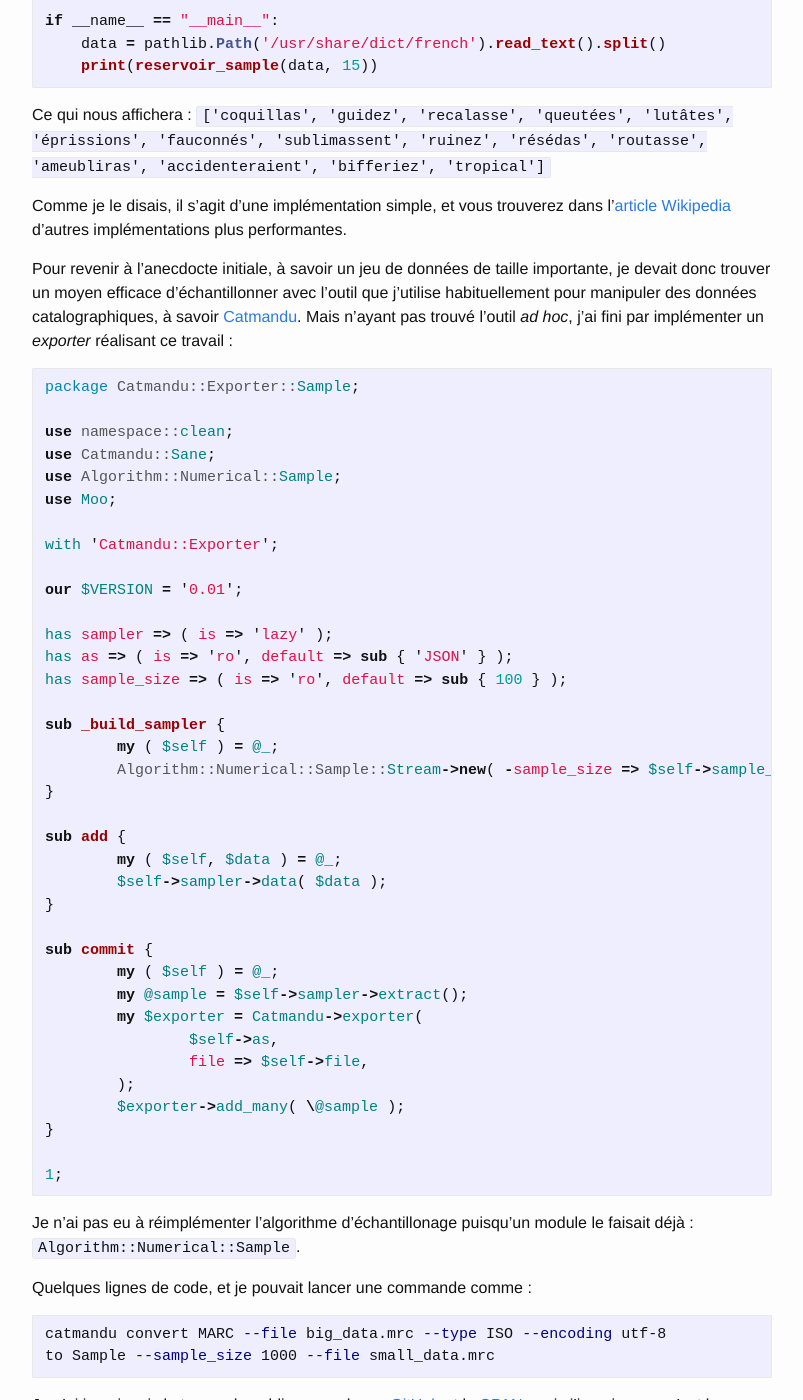
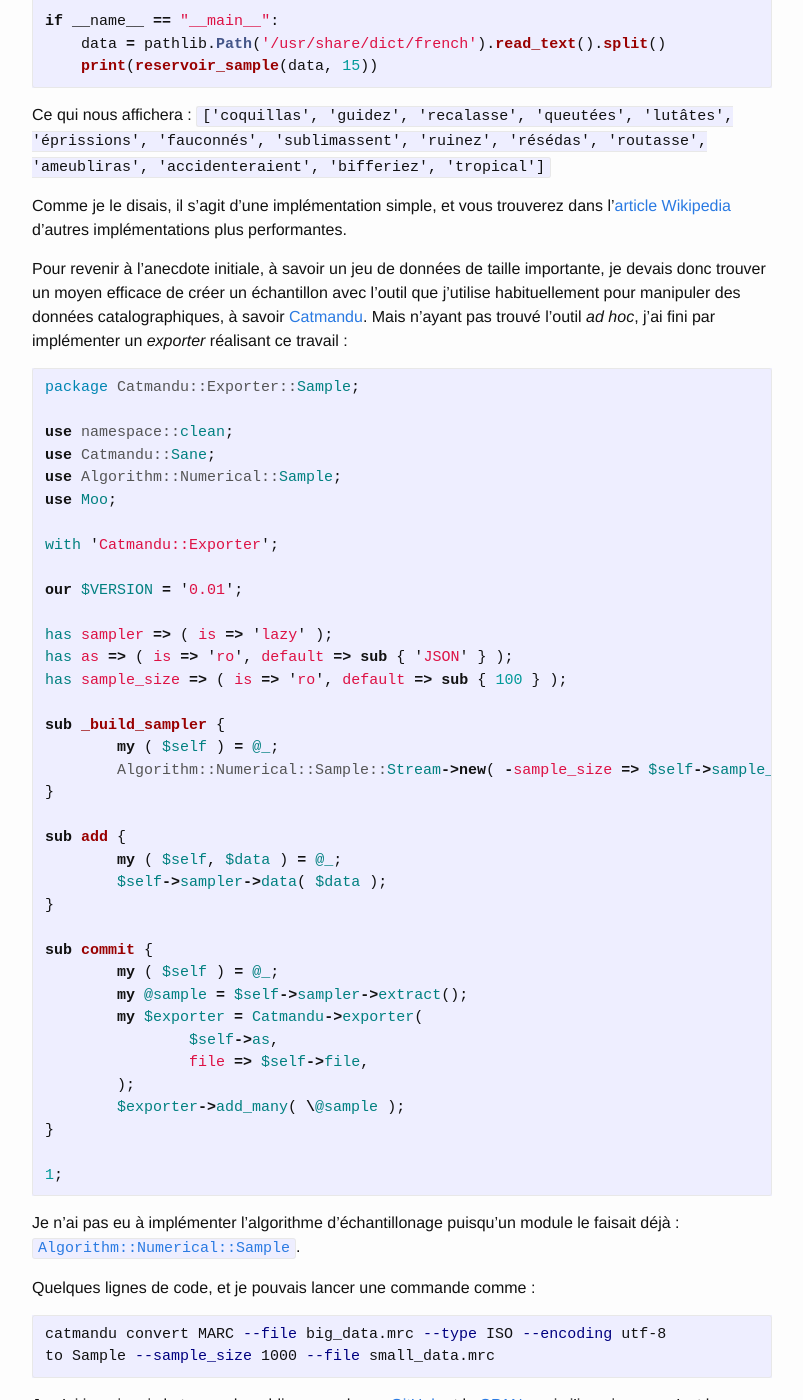
Before and after one commit to edipretoro/edipretoro.github.io, a Jekyll site: the page built from _posts/2020-12-01-lis_advent_calendar.md, in a window 1280 px wide and 1400 px high, scrolled down 1374 px. Shown: the whole window, without its empty margins (238-1041 px from the left). Built offline with Jekyll 4.4.1, drawn with Linux system fonts in a browser that asks for light colours; comment, search, counter and statistics services are not loaded; some of the changed text lies outside the part shown.

Commit message:
Fixing some errors

````diff
--- a/_posts/2020-12-01-lis_advent_calendar.md
+++ b/_posts/2020-12-01-lis_advent_calendar.md
@@ -92,9 +92,9 @@ trouverez dans l'[article
 Wikipedia](https://en.wikipedia.org/wiki/Reservoir_sampling) d'autres
 implémentations plus performantes.
 
-Pour revenir à l'anecdocte initiale, à savoir un jeu de données de
-taille importante, je devait donc trouver un moyen efficace
-d'échantillonner avec l'outil que j'utilise habituellement pour
+Pour revenir à l'anecdote initiale, à savoir un jeu de données de
+taille importante, je devais donc trouver un moyen efficace
+de créer un échantillon avec l'outil que j'utilise habituellement pour
 manipuler des données catalographiques, à savoir
 [Catmandu](https://librecat.org/). Mais n'ayant pas trouvé l'outil *ad
 hoc*, j'ai fini par implémenter un *exporter* réalisant ce travail :
@@ -138,10 +138,11 @@ sub commit {
 1;
 ```
 
-Je n'ai pas eu à réimplémenter l'algorithme d'échantillonage puisqu'un
-module le faisait déjà : `Algorithm::Numerical::Sample`.
+Je n'ai pas eu à implémenter l'algorithme d'échantillonage puisqu'un
+module le faisait déjà :
+[`Algorithm::Numerical::Sample`](https://metacpan.org/pod/Algorithm::Numerical::Sample).
 
-Quelques lignes de code, et je pouvait lancer une commande comme :
+Quelques lignes de code, et je pouvais lancer une commande comme :
 
 ```shell
 catmandu convert MARC --file big_data.mrc --type ISO --encoding utf-8
````
Also changed, not shown: other parts of _posts/2020-12-01-lis_advent_calendar.md (+1 -1 lines).
